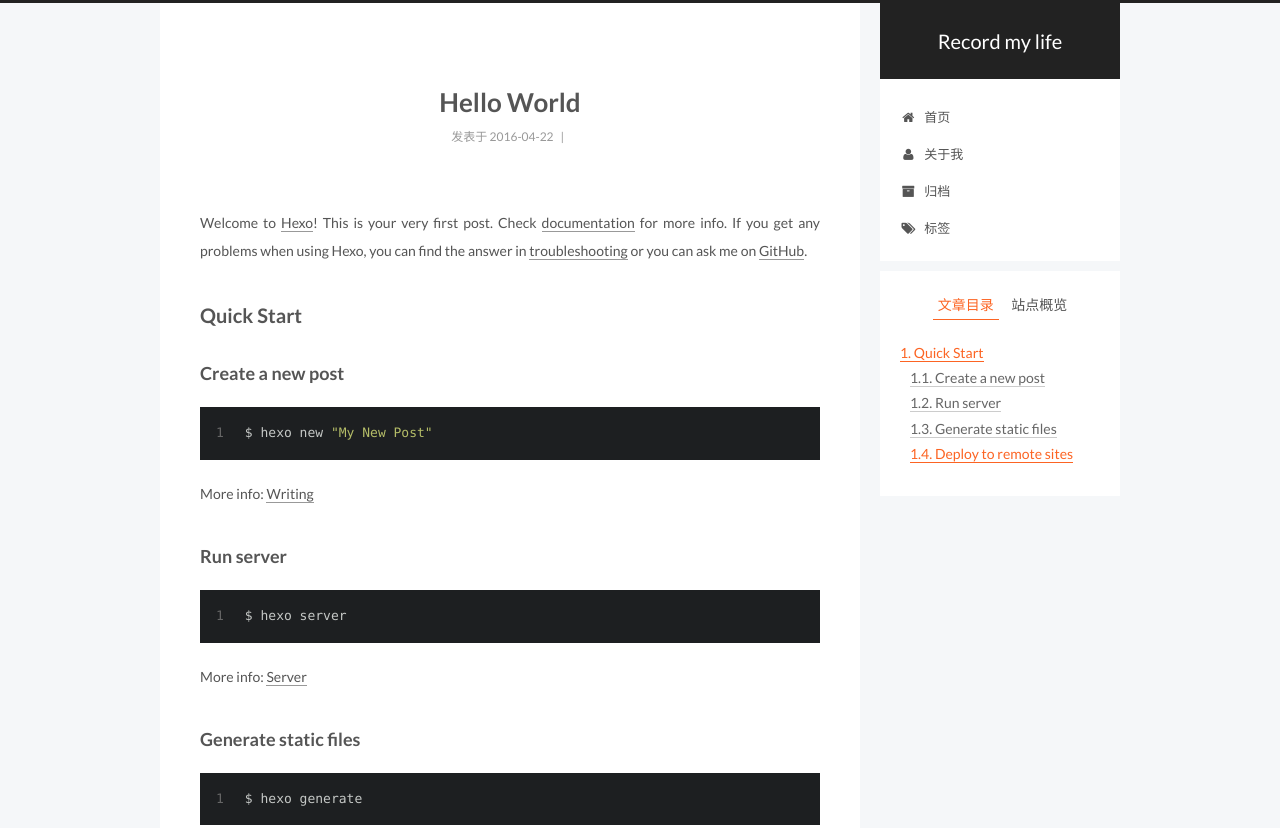
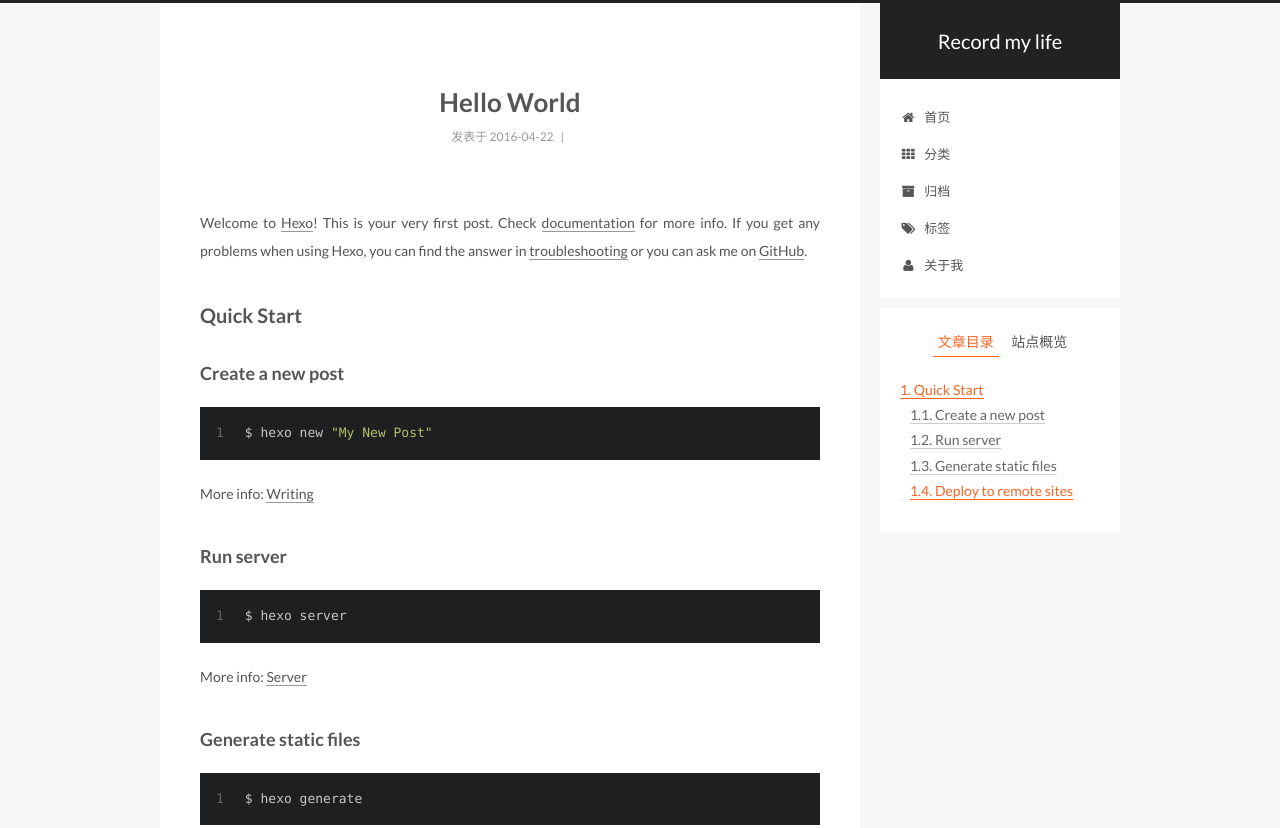
Before and after one commit to e27182818284/e27182818284.github.io, a plain HTML site: page 2016/04/22/hello-world/index.html in a window 1280 px wide. Shown: the top 828 px of the page. Drawn offline with Linux system fonts and the light colour scheme; a script that the page names is missing.

Commit message:
Site updated: 2016-04-29 16:52:24

```diff
--- a/2016/04/22/hello-world/index.html
+++ b/2016/04/22/hello-world/index.html
@@ -173,12 +173,12 @@ Quick">
         </li>
 
 
-        <li class="menu-item menu-item-about">
-          <a href="/about" rel="section">
+        <li class="menu-item menu-item-categories">
+          <a href="/categories" rel="section">
 
-              <i class="menu-item-icon fa fa-user fa-fw"></i> <br />
+              <i class="menu-item-icon fa fa-th fa-fw"></i> <br />
 
-            关于我
+            分类
           </a>
         </li>
 
@@ -199,6 +199,16 @@ Quick">
               <i class="menu-item-icon fa fa-tags fa-fw"></i> <br />
 
             标签
+          </a>
+        </li>
+
+
+        <li class="menu-item menu-item-about">
+          <a href="/about" rel="section">
+
+              <i class="menu-item-icon fa fa-user fa-fw"></i> <br />
+
+            关于我
           </a>
         </li>
 
@@ -375,7 +385,7 @@ Quick">
       <section class="site-overview sidebar-panel ">
         <div class="site-author motion-element" itemprop="author" itemscope itemtype="http://schema.org/Person">
           <img class="site-author-image" itemprop="image"
-               src="/images/avatar.png"
+               src="http://7xtjgh.com1.z0.glb.clouddn.com/%E5%A4%B4%E5%83%8F.jpg"
                alt="孔三水" />
           <p class="site-author-name" itemprop="name">孔三水</p>
           <p class="site-description motion-element" itemprop="description">kongsanshui</p>
```
Also changed, not shown: about/index.html (+15 -5 lines), archives/2016/04/index.html (+15 -5 lines), archives/2016/index.html (+15 -5 lines), archives/index.html (+15 -5 lines), categories/index.html (+15 -5 lines), index.html (+15 -5 lines), tags/index.html (+15 -5 lines).
